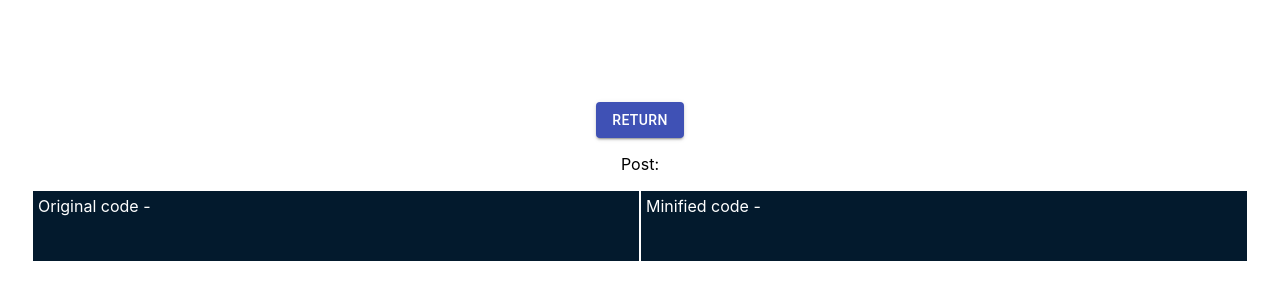
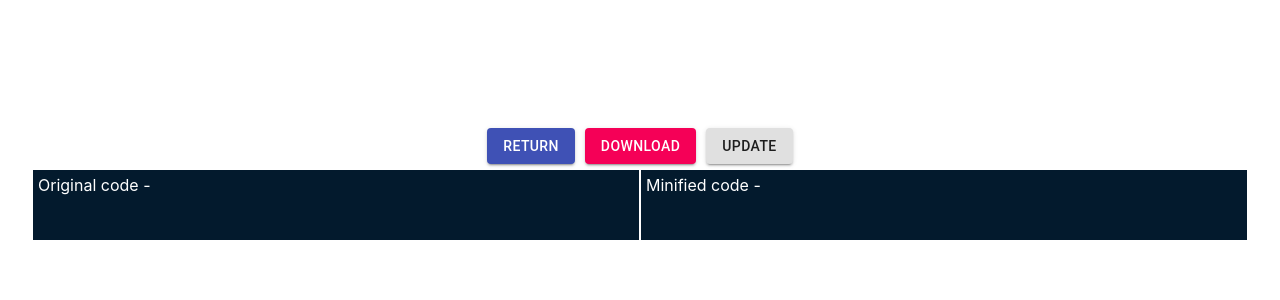
Before and after one commit to yaircohen7/gcc-minifier-client, a Next.js app: page /posts/1 in a window 1280 px wide. Shown: the part 218-518 px from the top of the page. Built offline with nearby package versions, Linux system fonts and the light colour scheme; no server answers.

Commit message:
UI Update

```diff
--- a/components/CodeEditor.js
+++ b/components/CodeEditor.js
@@ -30,7 +30,13 @@ const CodeEditor = (props) => {
        <Container>
            <Editor
                value={code}
-               onValueChange={(code) => setCode(code)}
+               onValueChange={(code) => {
+                   setCode(code);
+                   if(props.updateCode){
+                       props.updateCode(code);
+                   }
+               }
+               }
                highlight={(code) => highlight(code, languages.js)}
                padding={10}
 
--- a/components/FileItem.js
+++ b/components/FileItem.js
@@ -26,7 +26,7 @@ const FileItem = (props) => {
 
                    <div className={styles.codeWrapper}>
                        <div>Original code  - {props.originalTitle}</div>
-                       <CodeEditor  code={props.originalCode} />
+                       <CodeEditor  code={props.originalCode} updateCode={props.updateCode}/>
                    </div>
 
                     <div className={styles.codeWrapper}>
--- a/components/FileUpload.js
+++ b/components/FileUpload.js
@@ -43,6 +43,7 @@ const UploadFiles = () => {
                         }
                     }
                     if (xhr.readyState == 4 && xhr.status==200) {
+                        toast.remove();
                         let token = JSON.parse(xhr.responseText).token;
                         Router.push('/posts/' + token);
                     }
--- a/pages/index.js
+++ b/pages/index.js
@@ -63,6 +63,7 @@ export default function Home() {
             <BottomNavigationAction label="Upload" icon={<RestoreIcon />} onClick={()=> router.push("/")}/>
             <BottomNavigationAction label="Archives" icon={<FavoriteIcon />} onClick={()=> router.push("/archives")}/>
         </BottomNavigation>
+        <div className="title">SHRINK IT</div>
       <main className={styles.fileBoxContainer}>
         <React.Fragment>
           <CssBaseline />
--- a/pages/posts/[token].js
+++ b/pages/posts/[token].js
@@ -48,7 +48,49 @@ const Post = () => {
 
 
     }, [query,token]);
+    const download = ()=>{
+        [{data:originalCode,title:originalTitle},{data:minifiedCode,title:minifiedTitle}].forEach((job)=>{
+            let blob = new Blob([job.data], { type: 'application/javascript' });
+            let a = document.createElement('a');
+            a.download = job.title;
+            a.href = URL.createObjectURL(blob);
+            a.dataset.downloadurl = ['application/javascript', a.download, a.href].join(':');
+            a.style.display = "none";
+            document.body.appendChild(a);
+            a.click();
+            document.body.removeChild(a);
+            setTimeout(function() { URL.revokeObjectURL(a.href); }, 1500);
+        });
+    };
+    const update = () => {
+        console.log('org',originalCode);
+        const formData = new FormData();
+        const file = new File([originalCode], originalTitle, {
+            type: 'application/javascript',
+        });
+        formData.append('file', file);
+        const axiosObject = {
+            url: `/${token}`,
+            method: "PUT",
+            data:formData
+        };
+        http(axiosObject)
+            .then(response => {
+                console.log('response',response);
+                try{
+                    set_originalCode(response.data.content.files[0].content);
+                    set_minifiedCode(response.data.content.files[1].content);
+                    set_originalTitle(response.data.content.files[0].name);
+                    set_minifiedTitle(response.data.content.files[1].name);
+                }catch (e){
 
+                }
+            })
+            .catch(error => {
+                console.log(error.response);
+
+            });
+    };
     return (
         <div className={styles.container}>
             <Head>
@@ -58,11 +100,18 @@ const Post = () => {
             </Head>
 
                <div className={styles.main}>
-                   <Button variant="contained" color="primary" onClick={() => router.back()}>
-                       return
-                   </Button>
-                   <p>Post:</p>
-                   <FileItem minifiedCode={minifiedCode} originalCode={originalCode} originalTitle={originalTitle} minifiedTitle={minifiedTitle}/>
+                   <div className={styles.buttonsContainer}>
+                       <Button variant="contained" color="primary" onClick={() => router.back()}>
+                           return
+                       </Button>
+                       <Button variant="contained" color="secondary" onClick={() => download()}>
+                           Download
+                       </Button>
+                       <Button variant="contained" color="default" onClick={() => update()}>
+                           Update
+                       </Button>
+                   </div>
+                   <FileItem updateCode={set_originalCode} minifiedCode={minifiedCode} originalCode={originalCode} originalTitle={originalTitle} minifiedTitle={minifiedTitle}/>
                </div>
 
         </div>
--- a/styles/Home.module.css
+++ b/styles/Home.module.css
@@ -145,3 +145,11 @@
   text-decoration: underline;
 
 }
+
+.buttonsContainer{
+  display: flex;
+  flex-direction: row;
+}
+.buttonsContainer button {
+  margin: 5px;
+}
```
